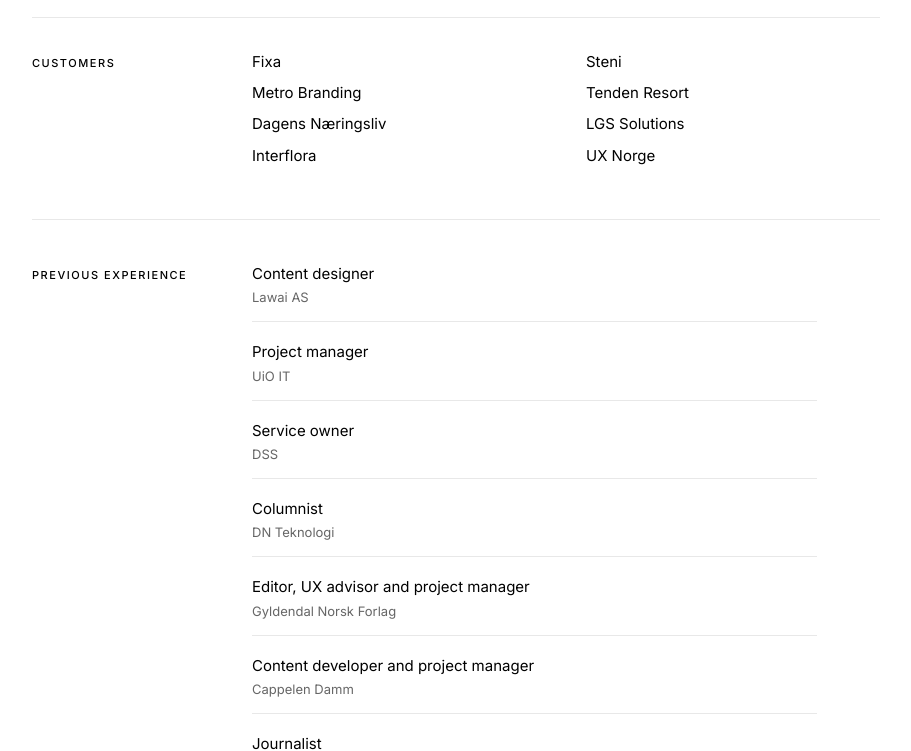
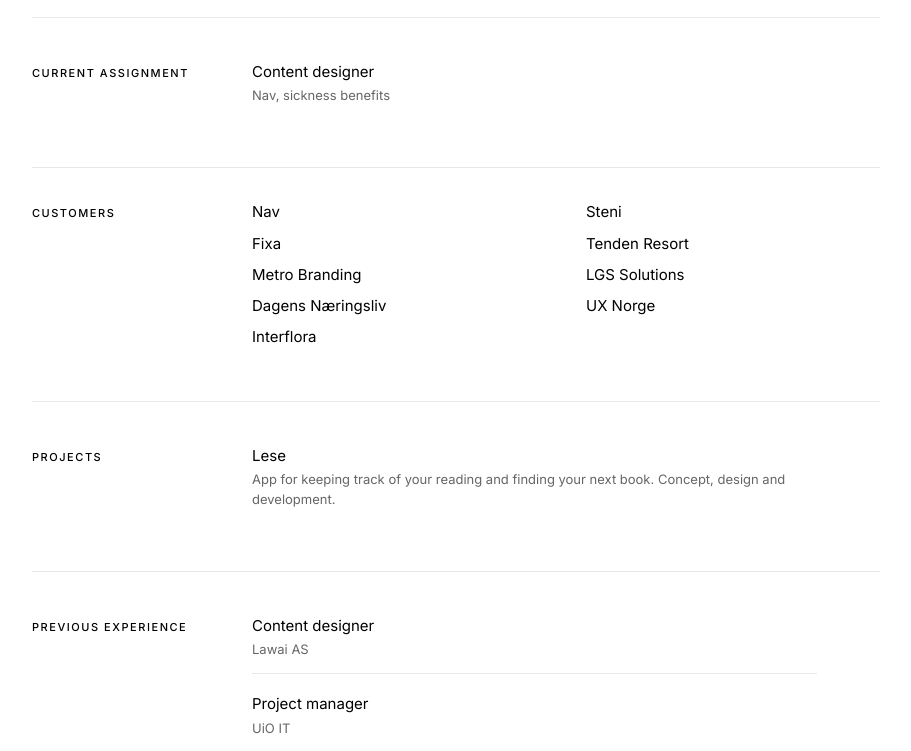
Before and after one commit to idameland/klaradesign.no, a plain HTML site: page index.html in a window 1280 px wide. Shown: the part 620-1371 px from the top of the page, without its empty margins (184-1095 px from the left). Drawn offline with Linux system fonts and the light colour scheme.

Commit message:
Legg til Nav-oppdrag og Lese under prosjekter
Co-Authored-By: Claude Opus 5.5 <noreply@anthropic.com>
Claude-Session: https://claude.ai/code/session_01FPVuNwAi1AJXTJrt8gsrY8

```diff
--- a/index.html
+++ b/index.html
@@ -340,8 +340,16 @@
         </div>
 
         <div class="row">
+          <h2>Current assignment</h2>
+          <ul class="exp-list">
+            <li><span class="exp-role">Content designer</span><span class="exp-org">Nav, sickness benefits</span></li>
+          </ul>
+        </div>
+
+        <div class="row">
           <h2>Customers</h2>
           <ul class="two-col">
+            <li>Nav</li>
             <li>Fixa</li>
             <li>Metro Branding</li>
             <li>Dagens Næringsliv</li>
@@ -350,6 +358,13 @@
             <li>Tenden Resort</li>
             <li>LGS Solutions</li>
             <li>UX Norge</li>
+          </ul>
+        </div>
+
+        <div class="row">
+          <h2>Projects</h2>
+          <ul class="exp-list">
+            <li><span class="exp-role">Lese</span><span class="exp-org">App for keeping track of your reading and finding your next book. Concept, design and development.</span></li>
           </ul>
         </div>
 
```
